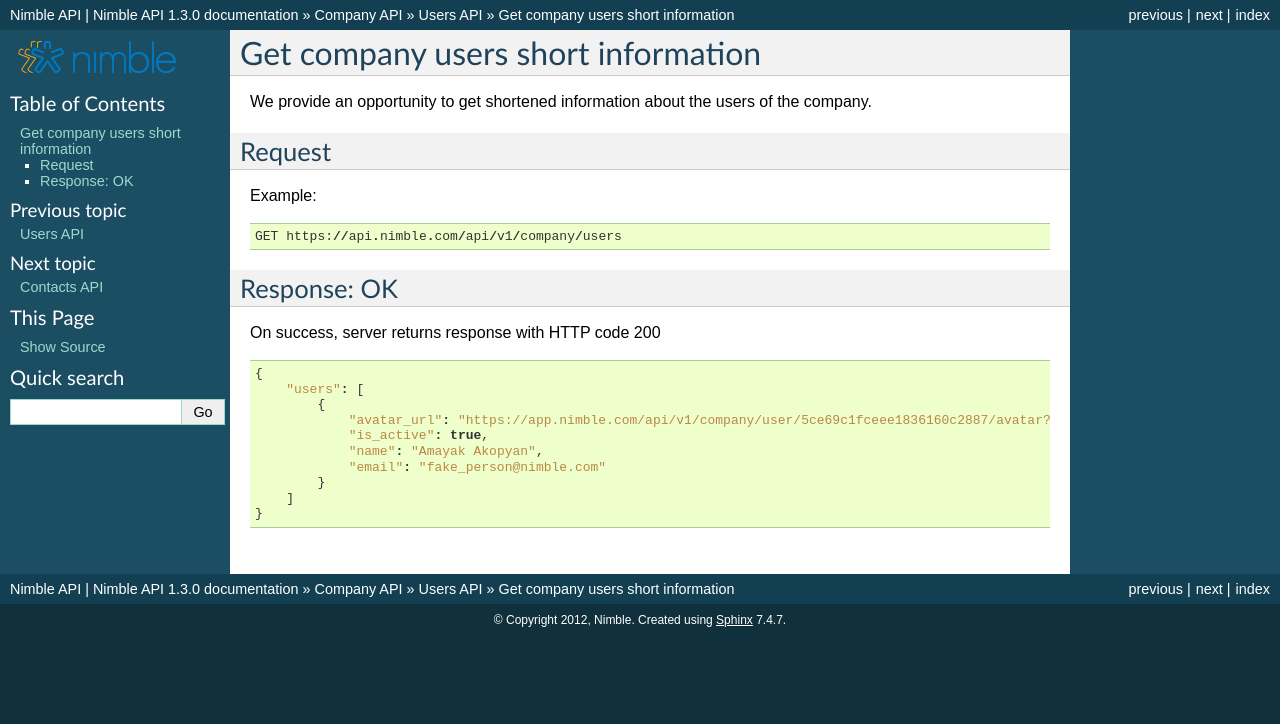
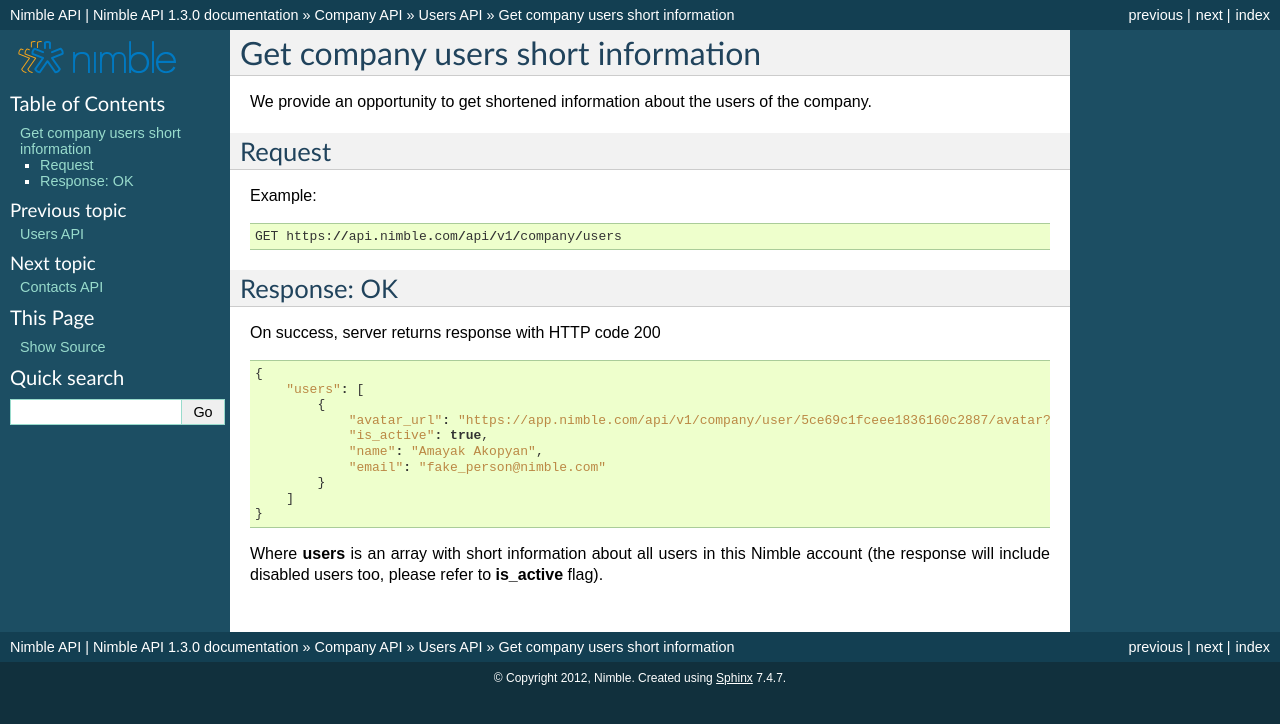
Before and after one commit to nimblecrm/api-docs, a Sphinx documentation site: the page built from docs/company/users/list.rst, in a window 1280 px wide. Shown: the top 724 px of the page. Built offline with Sphinx 7.4.7, drawn with Linux system fonts in a browser that asks for light colours.

Commit message:
Add description to a response object

```diff
--- a/docs/company/users/list.rst
+++ b/docs/company/users/list.rst
@@ -26,3 +26,5 @@
             }
         ]
     }
+
+Where **users** is an array with short information about all users in this Nimble account (the response will include disabled users too, please refer to **is_active** flag).
```
